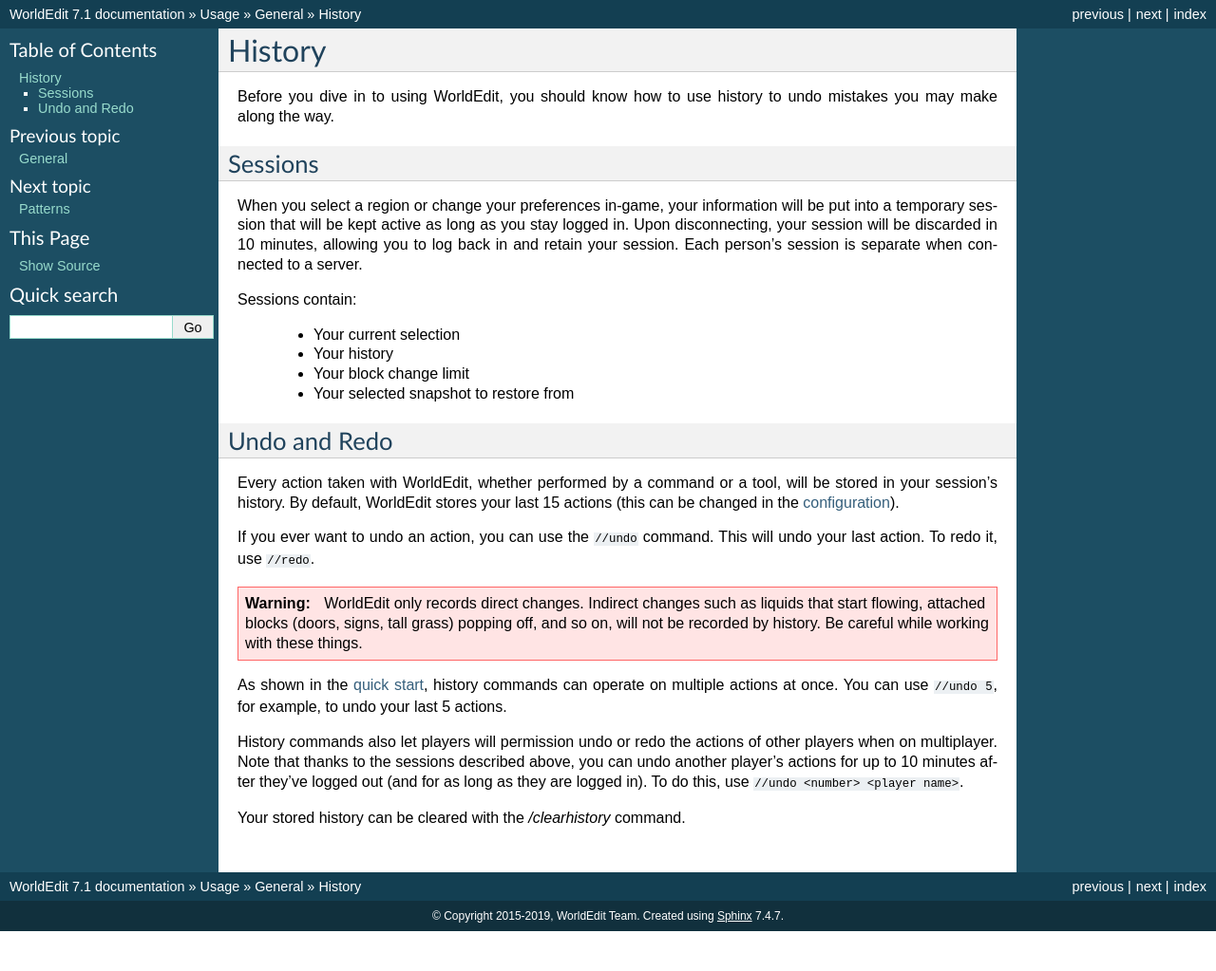
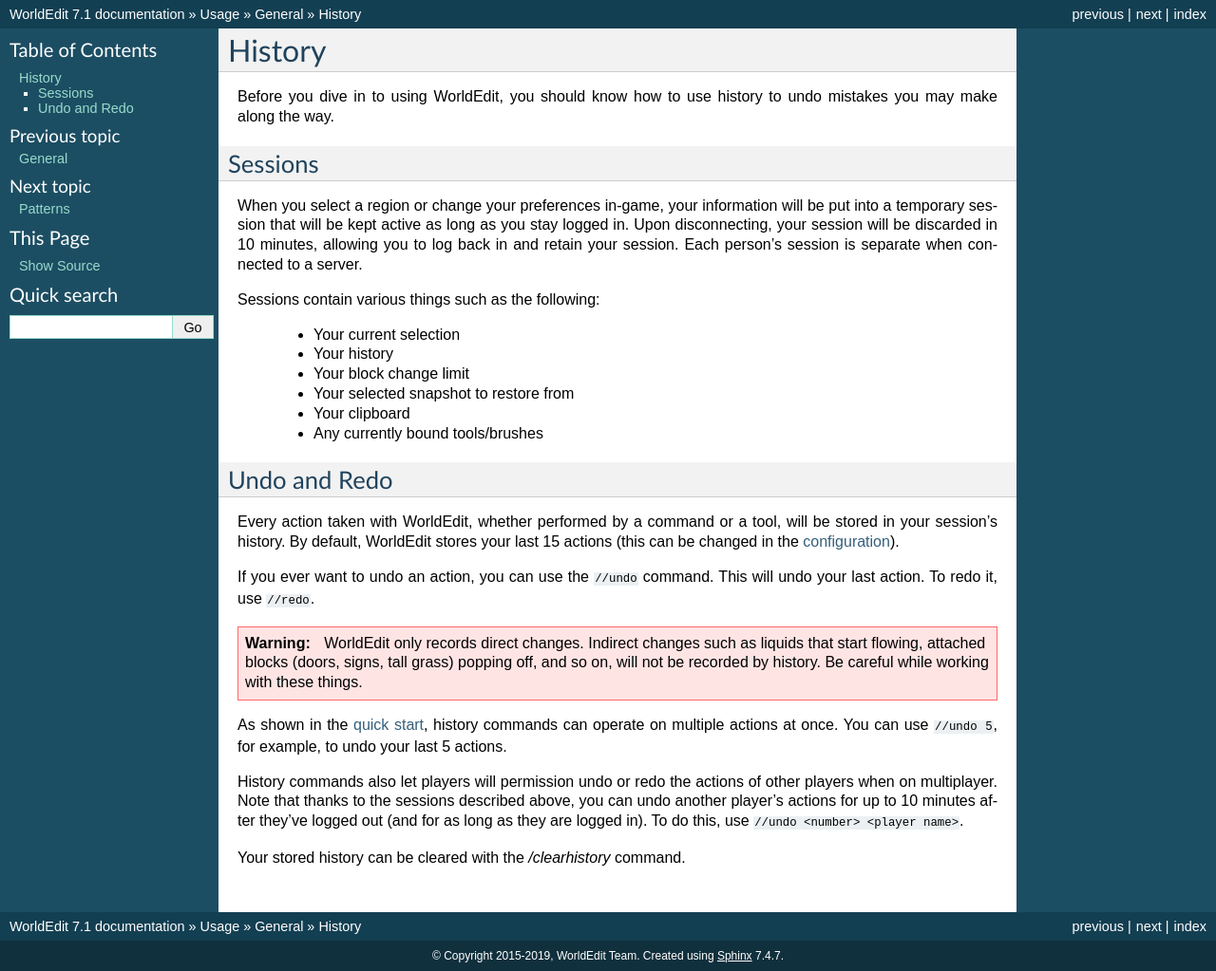
Before and after one commit to EngineHub/WorldEditDocs, a Sphinx documentation site: the page built from source/usage/general/history.rst, in a window 1280 px wide. Shown: the whole page at 95% size. Built offline with Sphinx 7.4.7, drawn with Linux system fonts in a browser that asks for light colours; before the commit the page ends 981 px from its top, so only the background shows below that.

Commit message:
Note more things stored in local sessions.

```diff
--- a/source/usage/general/history.rst
+++ b/source/usage/general/history.rst
@@ -8,12 +8,14 @@
 
 When you select a region or change your preferences in-game, your information will be put into a temporary session that will be kept active as long as you stay logged in. Upon disconnecting, your session will be discarded in 10 minutes, allowing you to log back in and retain your session. Each person's session is separate when connected to a server.
 
-Sessions contain:
+Sessions contain various things such as the following:
 
     * Your current selection
     * Your history
     * Your block change limit
     * Your selected snapshot to restore from
+    * Your clipboard
+    * Any currently bound tools/brushes
 
 Undo and Redo
 ~~~~~~~~~~~~~
```
